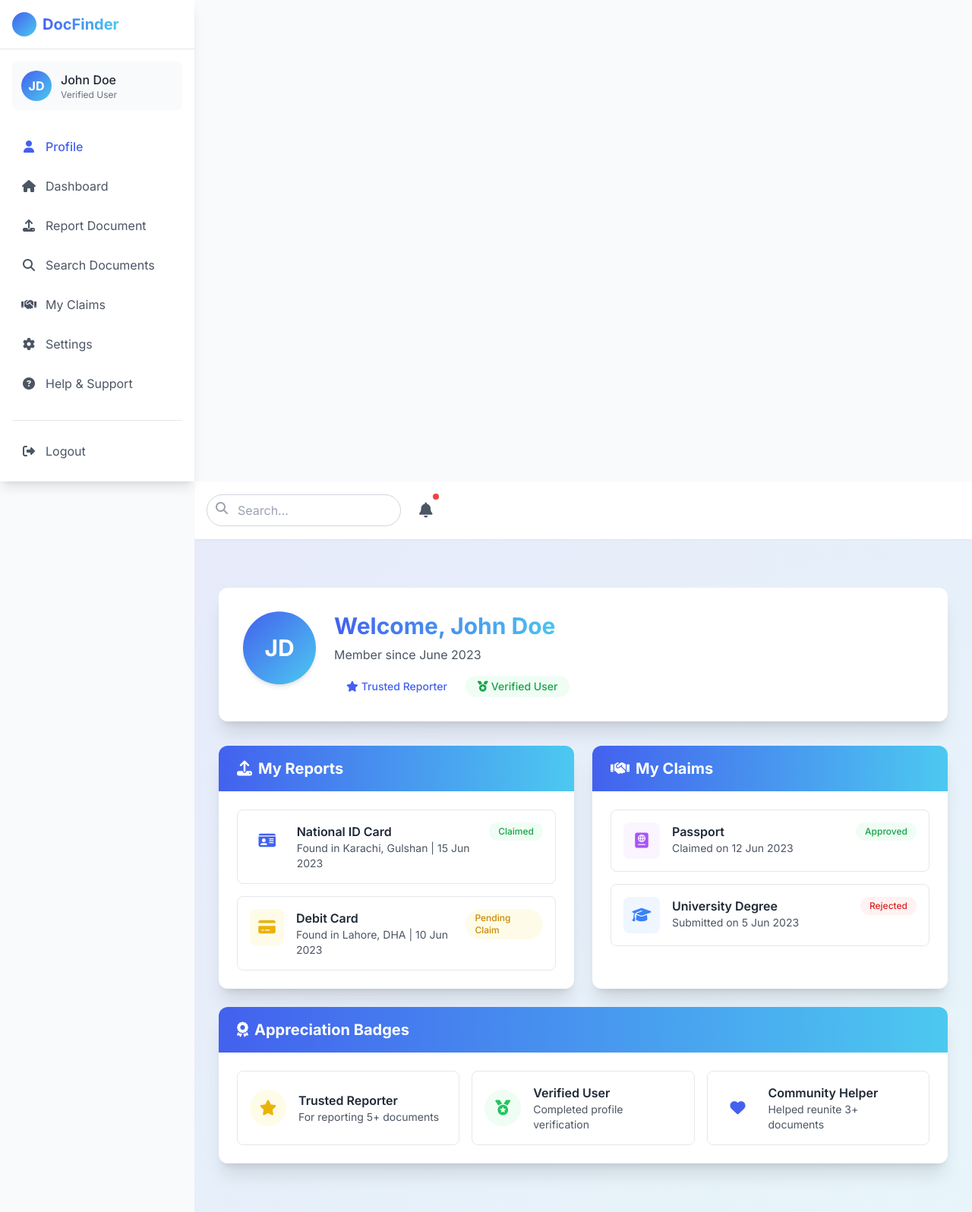
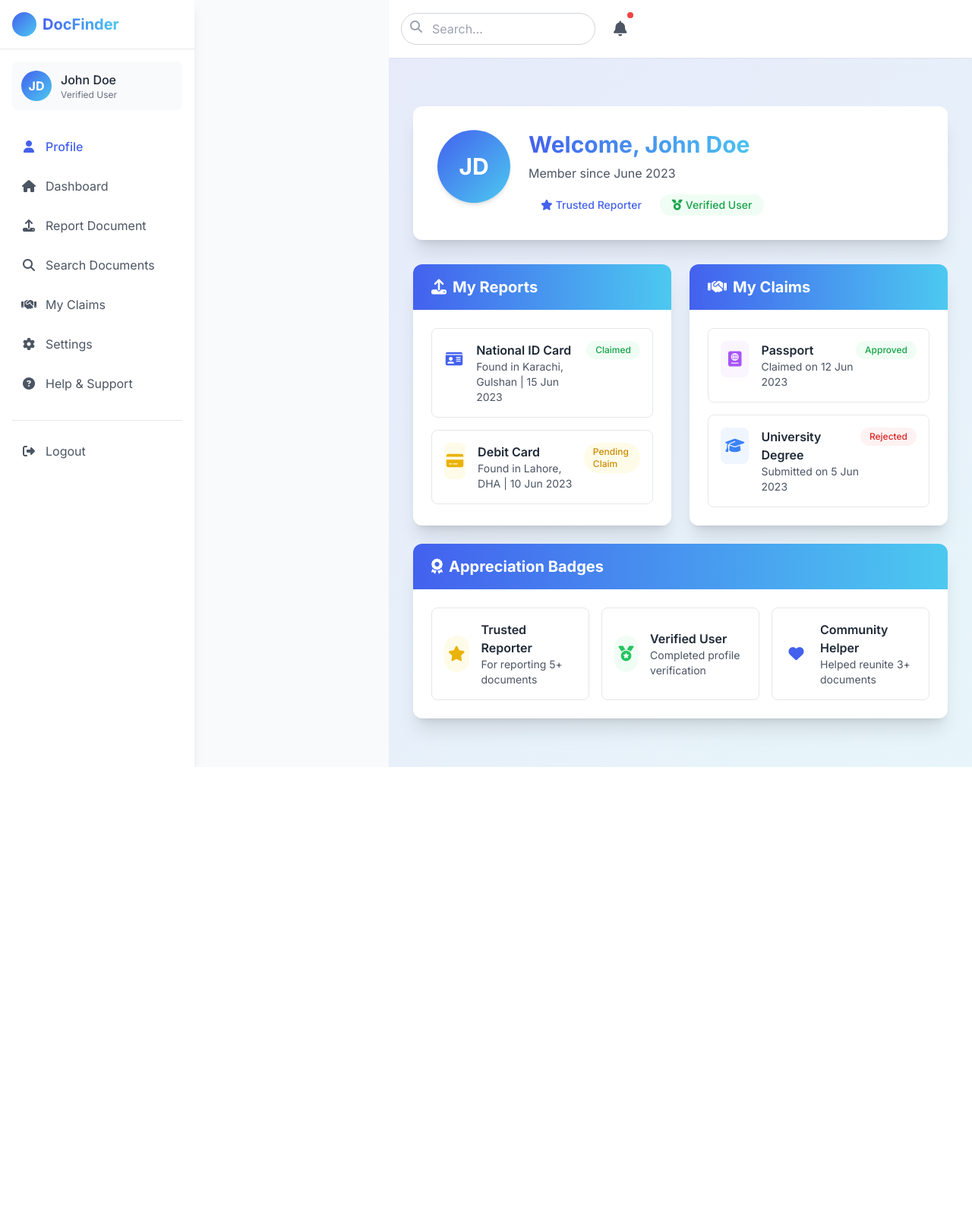
Before and after one commit to LavanyaNethmini/docfinder-project, a Flask app: page /profile in a window 1280 px wide. Shown: the whole page at 76% size. After the commit the page ends 1010 px from the top, so only its background shows below. Run offline with Flask 3, Linux system fonts and the light colour scheme; some libraries are stand-ins or nearby versions.

Commit message:
Update Profile.html

```diff
--- a/api/templates/Profile.html
+++ b/api/templates/Profile.html
@@ -93,12 +93,12 @@
         }
     </style>
 </head>
-<body class="font-sans bg-gray-50 text-gray-800 flex flex-col min-h-screen">
+<body class="font-sans bg-gray-50 text-gray-800 min-h-screen flex overflow-x-hidden">
     <!-- Sidebar Overlay -->
     <div class="sidebar-overlay" id="sidebarOverlay"></div>
 
     <!-- Sidebar -->
-    <aside class="sidebar w-64 bg-white shadow-lg fixed lg:relative lg:translate-x-0" id="sidebar">
+    <aside class="sidebar w-64 bg-white shadow-lg fixed lg:relative h-screen lg:h-auto z-40" id="sidebar">
         <div class="p-4 flex items-center justify-between border-b border-gray-200">
             <div class="flex items-center gap-2">
                 <div class="w-8 h-8 bg-gradient-to-br from-primary to-accent rounded-full"></div>
@@ -161,7 +161,7 @@
     </aside>
 
     <!-- Main Content -->
-    <div class="flex-1 lg:ml-64">
+    <div class="flex-1 lg:ml-64 min-h-screen">
         <!-- Header -->
         <header class="bg-white shadow-sm">
             <div class="container mx-auto px-4 py-4 flex items-center justify-between">
```
